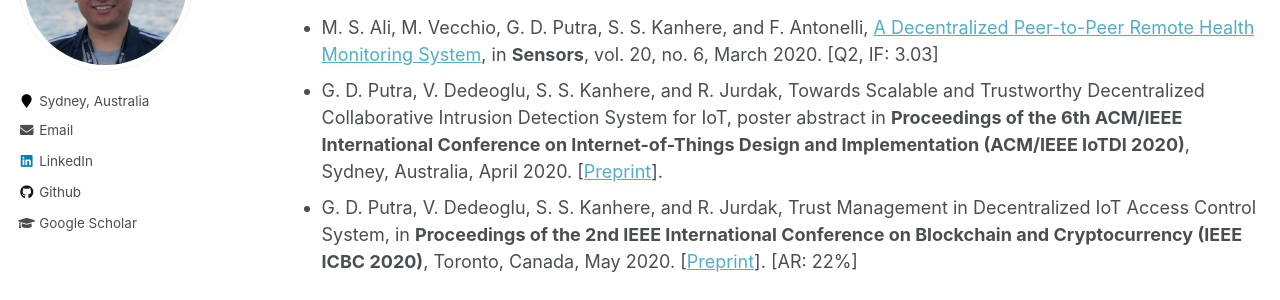
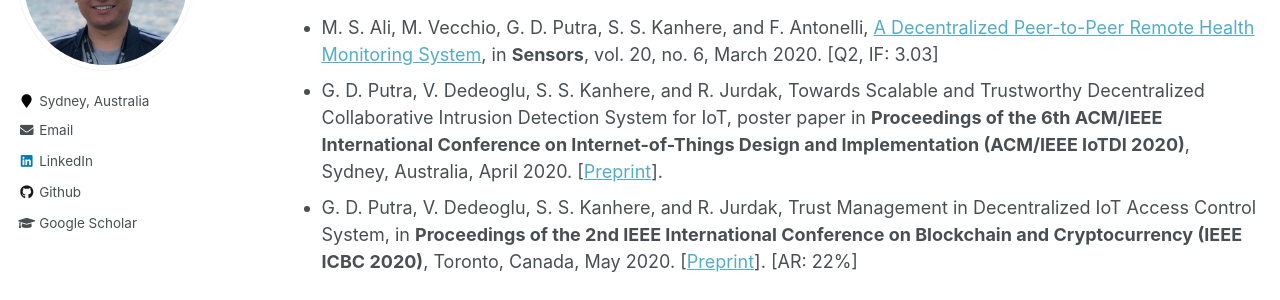
Before and after one commit to gdputra/gdputra.github.io, a Jekyll site: the page built from _pages/pub.md, in a window 1280 px wide and 974 px high. Shown: the part 222-522 px from the top of the window. Built offline with Jekyll 4.4.1, drawn with Linux system fonts in a browser that asks for light colours.

Commit message:
Update pub.md

```diff
--- a/_pages/pub.md
+++ b/_pages/pub.md
@@ -10,7 +10,7 @@ author_profile: true
 2020
 ----
 - M. S. Ali, M. Vecchio, G. D. Putra, S. S. Kanhere, and F. Antonelli, [A Decentralized Peer-to-Peer Remote Health Monitoring System](https://doi.org/10.3390/s20061656), in **Sensors**, vol. 20, no. 6, March 2020. [Q2, IF: 3.03]
-- G. D. Putra, V. Dedeoglu, S. S. Kanhere, and R. Jurdak, Towards Scalable and Trustworthy Decentralized Collaborative Intrusion Detection System for IoT, poster abstract in **Proceedings of the 6th ACM/IEEE International Conference on Internet-of-Things Design and Implementation (ACM/IEEE IoTDI 2020)**, Sydney, Australia, April 2020. [[Preprint](https://arxiv.org/abs/2002.07512)].
+- G. D. Putra, V. Dedeoglu, S. S. Kanhere, and R. Jurdak, Towards Scalable and Trustworthy Decentralized Collaborative Intrusion Detection System for IoT, poster paper in **Proceedings of the 6th ACM/IEEE International Conference on Internet-of-Things Design and Implementation (ACM/IEEE IoTDI 2020)**, Sydney, Australia, April 2020. [[Preprint](https://arxiv.org/abs/2002.07512)].
 - G. D. Putra, V. Dedeoglu, S. S. Kanhere, and R. Jurdak, Trust Management in Decentralized IoT Access Control System, in **Proceedings of the 2nd IEEE International Conference on Blockchain and Cryptocurrency (IEEE ICBC 2020)**, Toronto, Canada, May 2020. [[Preprint](https://arxiv.org/abs/1912.10247)]. [AR: 22%]
 
 2019
```
